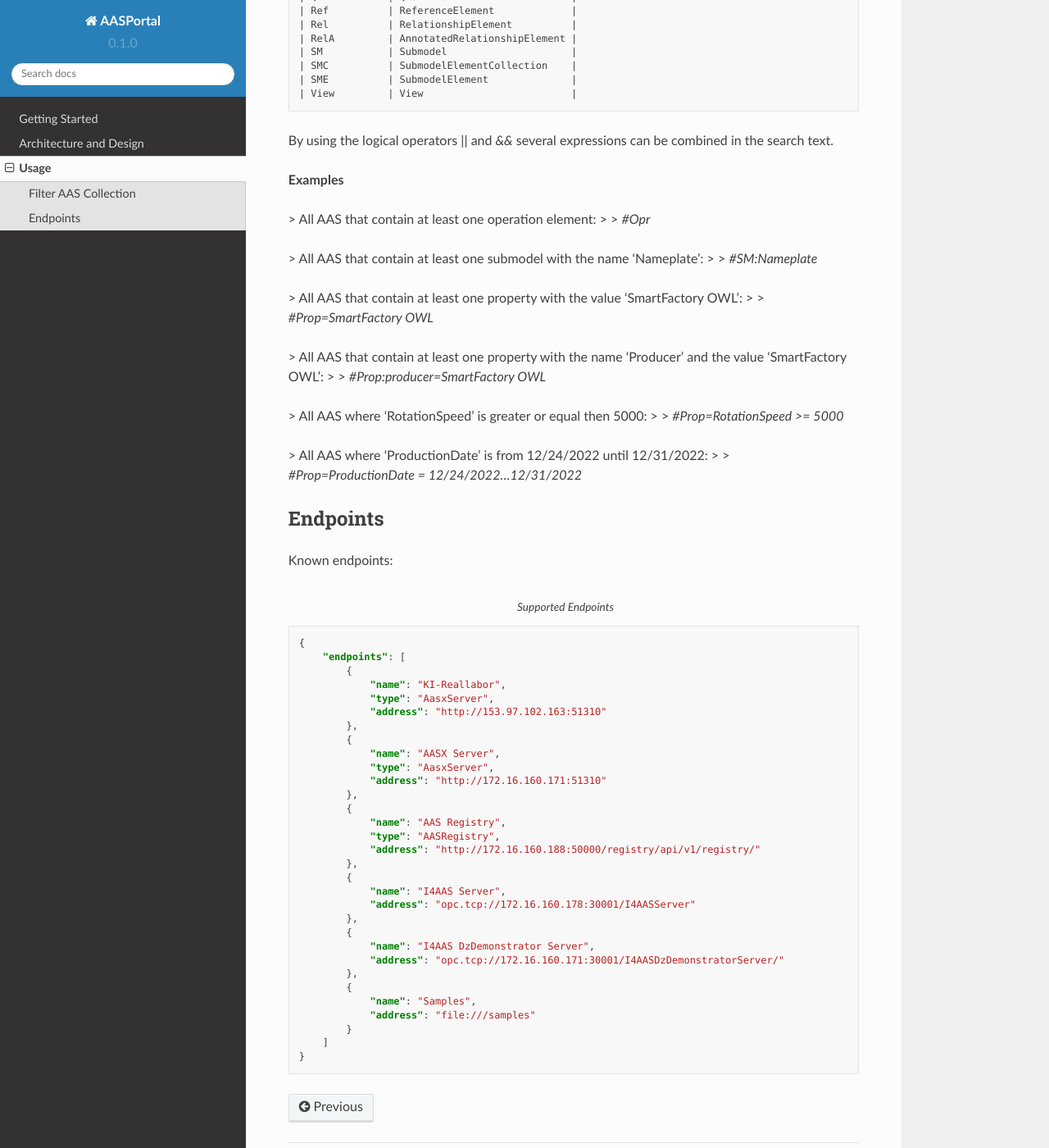
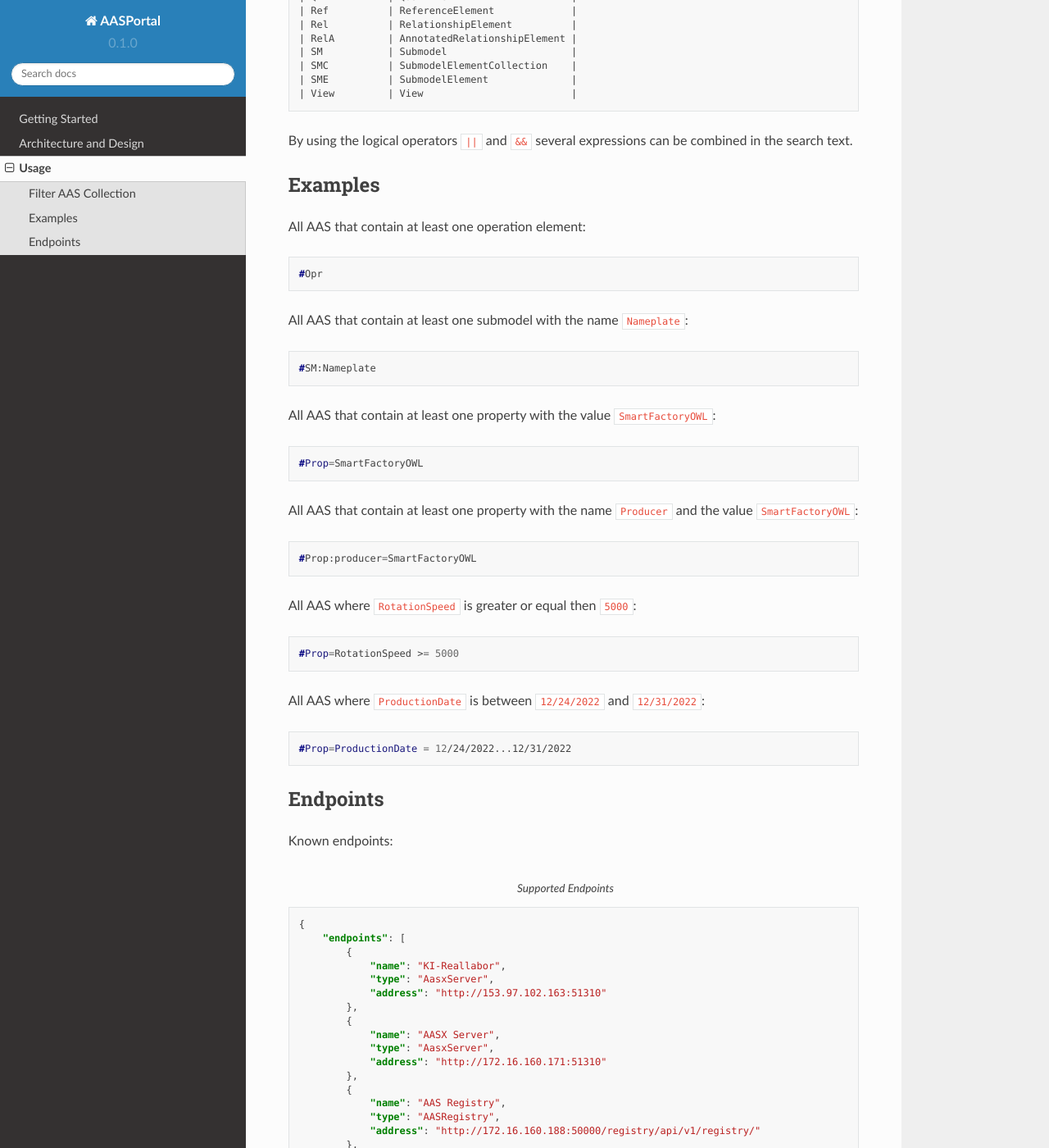
Before and after one commit to fpethig/rtd-tutorial, a Sphinx documentation site: the page built from docs/source/usage.rst, in a window 1280 px wide and 1400 px high, scrolled down 923 px. Shown: the whole window at 82% size. Built offline with Sphinx 7.4.7 and the Read the Docs theme 2.0.0, drawn with Linux system fonts in a browser that asks for light colours; cross-references to code outside the pages are shown as plain code.

Commit message:
Update usage.rst

```diff
--- a/docs/source/usage.rst
+++ b/docs/source/usage.rst
@@ -46,33 +46,46 @@ A search within the structure of an AAS is started if the search text begins wit
    | SME          | SubmodelElement              |
    | View         | View                         |
 
-By using the logical operators `||` and `&&` several expressions can be combined in the search text.
+By using the logical operators :cobj:text:`||` and :cobj-text:`&&` several expressions can be combined in the search text.
 
-**Examples**
+Examples
+--------
 
-> All AAS that contain at least one operation element:
->
-> `#Opr`
+All AAS that contain at least one operation element:
 
-> All AAS that contain at least one submodel with the name 'Nameplate':
->
-> `#SM:Nameplate`
+.. code-block:: console
 
-> All AAS that contain at least one property with the value 'SmartFactory OWL':
->
-> `#Prop=SmartFactory OWL`
+   #Opr
 
-> All AAS that contain at least one property with the name 'Producer' and the value 'SmartFactory OWL':
->
-> `#Prop:producer=SmartFactory OWL`
+All AAS that contain at least one submodel with the name :cobj-text:`Nameplate`:
 
-> All AAS where 'RotationSpeed' is greater or equal then 5000:
->
-> `#Prop=RotationSpeed >= 5000`
+.. code-block:: console
 
-> All AAS where 'ProductionDate' is from 12/24/2022 until 12/31/2022:
->
-> `#Prop=ProductionDate = 12/24/2022...12/31/2022`
+   #SM:Nameplate
+
+All AAS that contain at least one property with the value :cobj-text:`SmartFactoryOWL`:
+
+.. code-block:: console
+
+   #Prop=SmartFactoryOWL
+
+All AAS that contain at least one property with the name :cobj-text:`Producer` and the value :cobj-text:`SmartFactoryOWL`:
+
+.. code-block:: console
+
+   #Prop:producer=SmartFactoryOWL
+
+All AAS where :cobj-text:`RotationSpeed` is greater or equal then :cobj-text:`5000`:
+
+.. code-block:: console
+
+   #Prop=RotationSpeed >= 5000
+
+All AAS where :cobj-text:`ProductionDate` is between :cobj-text:`12/24/2022` and :cobj-text:`12/31/2022`:
+
+.. code-block:: console
+
+   #Prop=ProductionDate = 12/24/2022...12/31/2022
 
 Endpoints
 ---------
```
